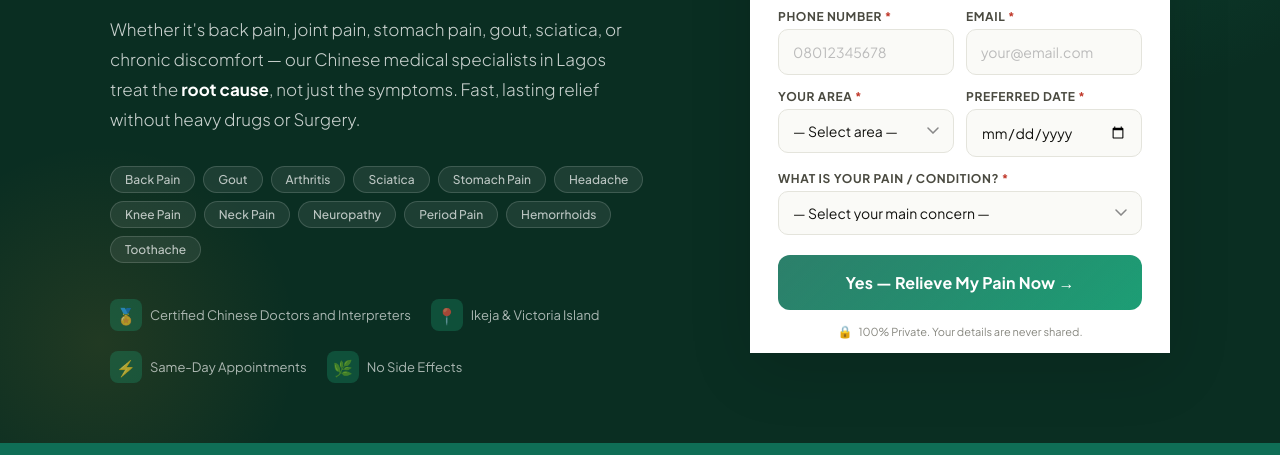
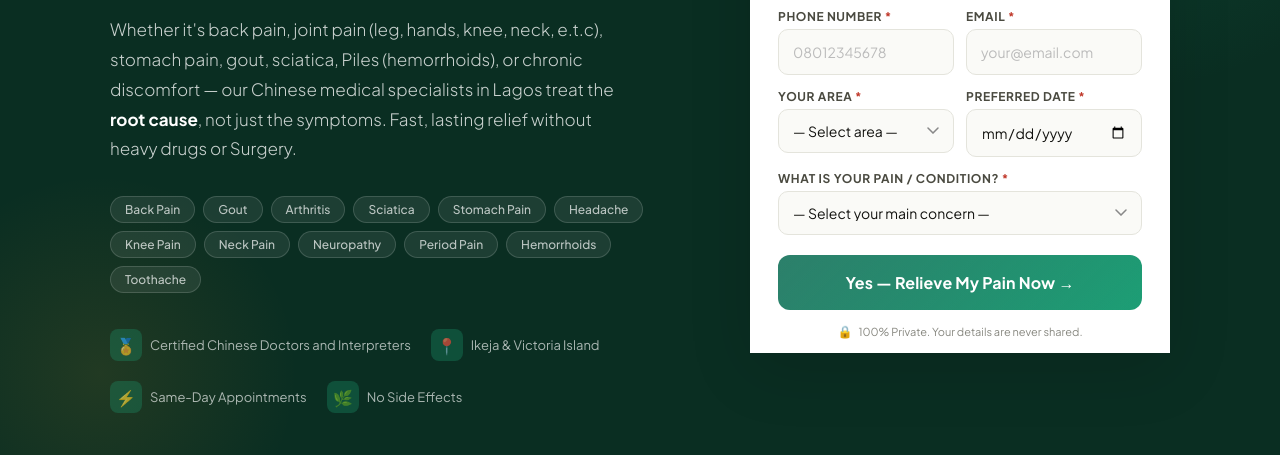
Before and after one commit to zubegpro-codes/Nigeria-China-Friendship-Hospital-web, a plain HTML site: page index.html in a window 1280 px wide. Shown: the part 345-800 px from the top of the page. Drawn offline with Linux system fonts and the light colour scheme.

Commit message:
jdkjd
djdkjd

```diff
--- a/index.html
+++ b/index.html
@@ -415,7 +415,7 @@ footer strong{color:#fff}
         <span>Any Longer.</span>
       </h1>
       <p class="hero-sub">
-        Whether it's back pain, joint pain, stomach pain, gout, sciatica, or chronic discomfort
+        Whether it's back pain, joint pain (leg, hands, knee, neck, e.t.c), stomach pain, gout, sciatica, Piles (hemorrhoids), or chronic discomfort
         — our Chinese medical specialists in Lagos treat the <strong style="color:#fff;font-weight:700">root cause</strong>,
         not just the symptoms.  Fast, lasting relief without heavy drugs or Surgery.
       </p>
```
